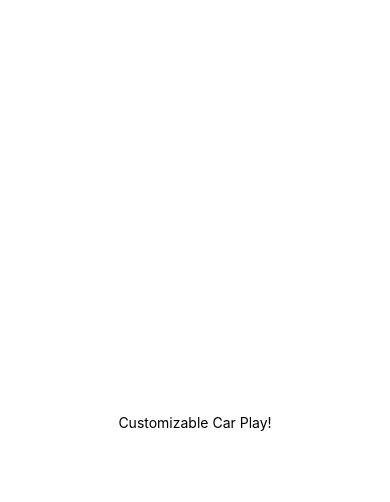
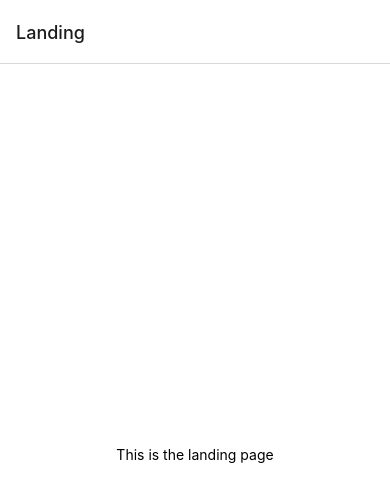
Before and after one commit to WSU-4110/Customizable-CarPlay, a React Native app in the folder CustomizableCarPlay/: screen /Landing in a window 390 px wide. Shown: the top 502 px of the page. Built offline with nearby package versions, Linux system fonts and the light colour scheme.

Commit message:
App.js now has one main route that leads to landing -- modified navigator.js and fixed issues with syntax -- create a base layout for landingpage

```diff
--- a/CustomizableCarPlay/App.js
+++ b/CustomizableCarPlay/App.js
@@ -1,14 +1,10 @@
+import React from "react";
+import AppNavigator from "./navigator";
 import { StatusBar } from "expo-status-bar";
 import { StyleSheet, Text, View } from "react-native";
 
 export default function App() {
-  return (
-    <View style={styles.container}>
-      <Text>Customizable Car Play!</Text>
-
-      <StatusBar style="auto" />
-    </View>
-  );
+  return <AppNavigator />;
 }
 
 const styles = StyleSheet.create({
--- a/CustomizableCarPlay/navigator.js
+++ b/CustomizableCarPlay/navigator.js
@@ -1,14 +1,22 @@
 import React from "react";
 import { NavigationContainer } from "@react-navigation/native";
-import { createStackNavaigator } from "@react-navigation/stack";
+import { createStackNavigator } from "@react-navigation/stack";
 
 import Landing from "./pages/landing";
-import login from "./pages/login";
-import register from "./pages/register";
-import home from "./pages/home";
+import Login from "./pages/login";
+import Register from "./pages/register";
+import Home from "./pages/home";
 
-const stack = createStackNavaigator();
+const Stack = createStackNavigator();
 
 function AppNavigator() {
-  return <NavigationContainer></NavigationContainer>;
+  return (
+    <NavigationContainer>
+      <Stack.Navigator initialRouteName="Landing">
+        <Stack.Screen name="Landing" component={Landing} />
+      </Stack.Navigator>
+    </NavigationContainer>
+  );
 }
+
+export default AppNavigator;
--- a/CustomizableCarPlay/pages/landing.js
+++ b/CustomizableCarPlay/pages/landing.js
@@ -0,0 +1,22 @@
+import React from "react";
+import { StatusBar } from "expo-status-bar";
+import { StyleSheet, Text, View } from "react-native";
+
+// Capitalize component function name
+export default function Landing() {
+  return (
+    <View style={styles.container}>
+      <Text>This is the landing page</Text>
+      <StatusBar style="auto" />
+    </View>
+  );
+}
+
+const styles = StyleSheet.create({
+  container: {
+    flex: 1,
+    backgroundColor: "#fff",
+    alignItems: "center",
+    justifyContent: "center",
+  },
+});
```
